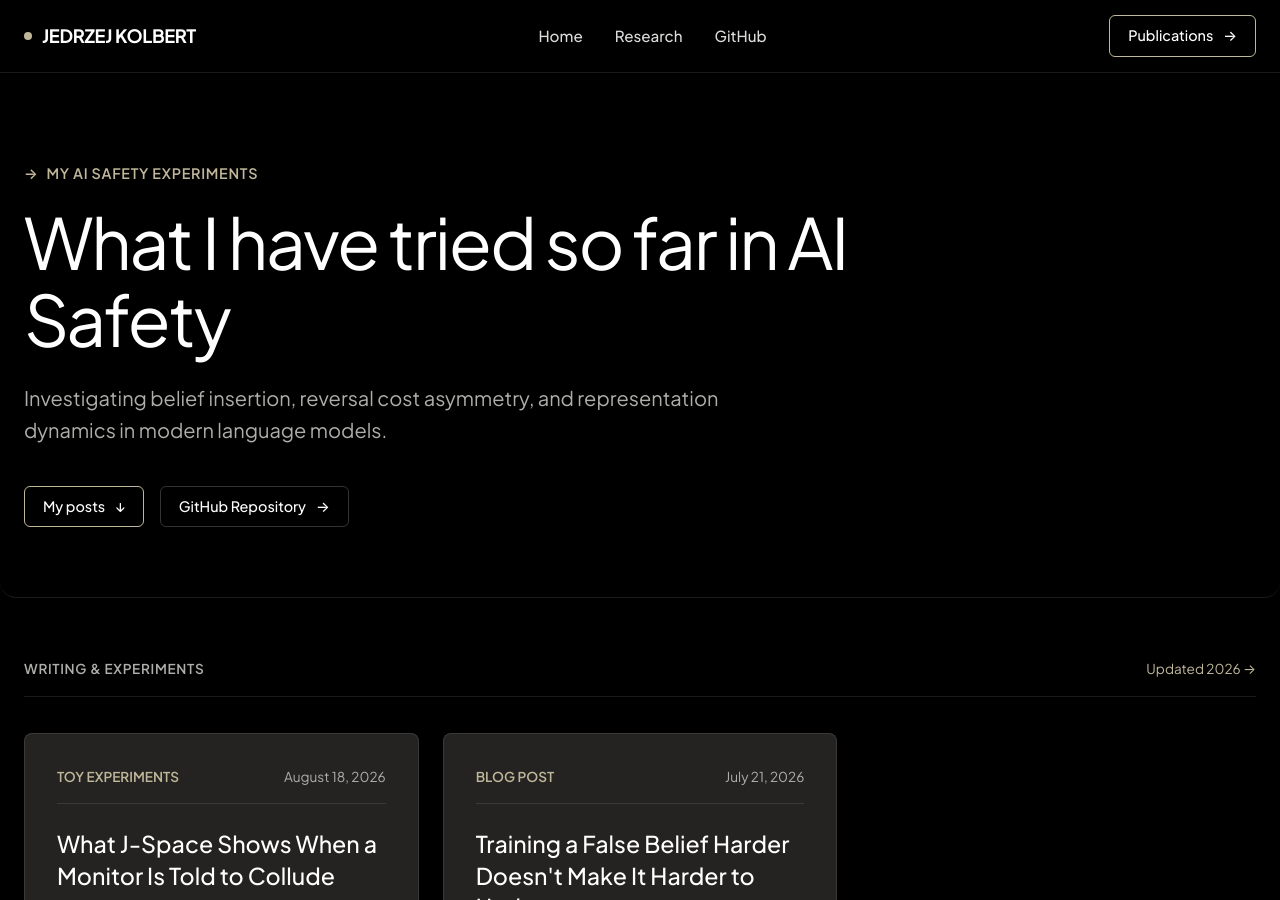
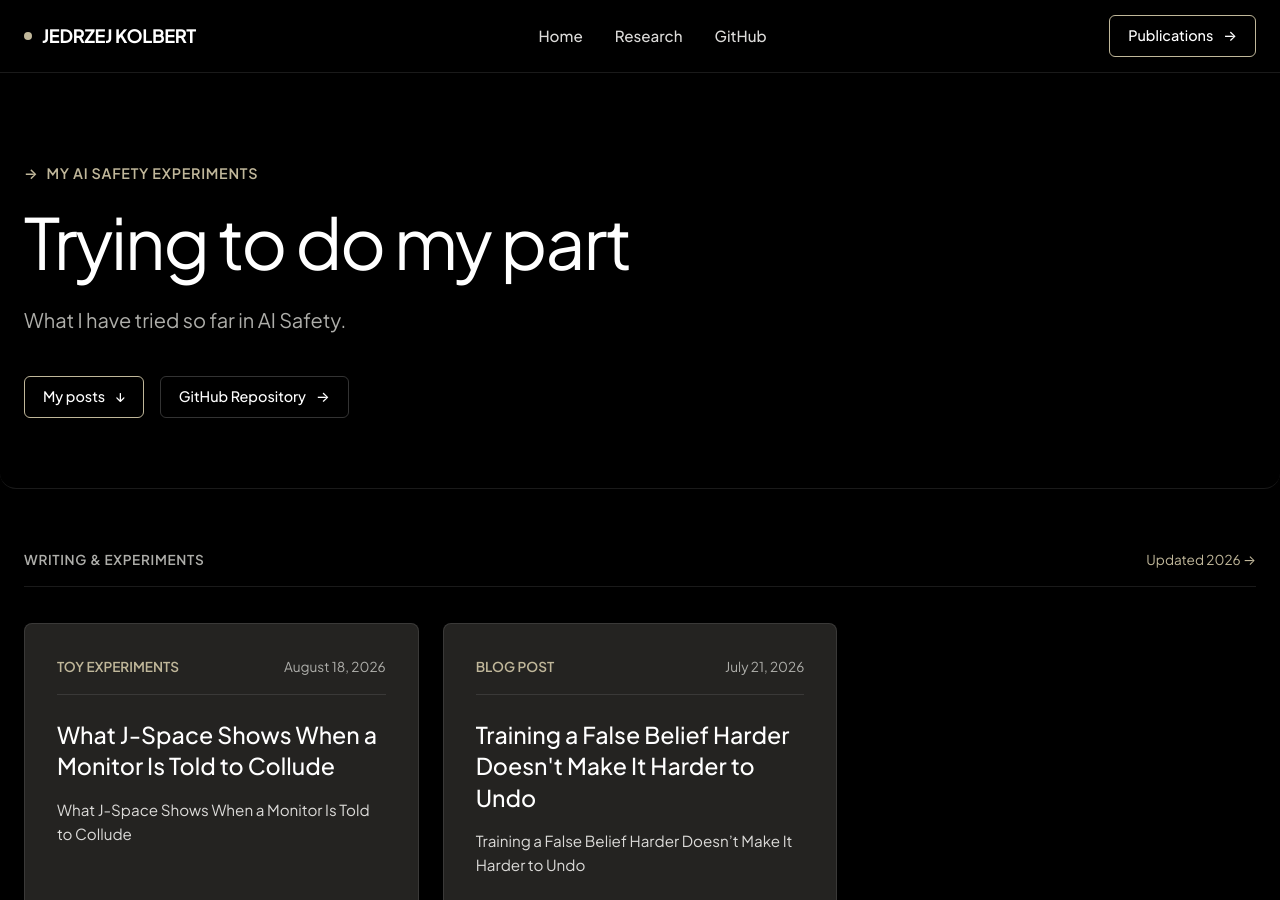
Before and after one commit to jedrzej-kolbert/jedrzej-kolbert.github.io, a Jekyll site: the page built from index.md, in a window 1280 px wide and 900 px high. Built offline with Jekyll 4.4.1, drawn with Linux system fonts in a browser that asks for light colours.

Commit message:
Plainer hero headline
Headline is now "Trying to do my part"; the previous headline moves into the
subtitle, replacing "Investigating belief insertion, reversal cost asymmetry,
and representation dynamics in modern language models."

Co-Authored-By: Claude Opus 5 <noreply@anthropic.com>

```diff
--- a/index.md
+++ b/index.md
@@ -9,10 +9,10 @@ title: Home
       <span>→</span> My AI Safety Experiments
     </div>
     <h1 class="hero-title">
-      What I have tried so far in AI Safety
+      Trying to do my part
     </h1>
     <p class="hero-subtitle">
-      Investigating belief insertion, reversal cost asymmetry, and representation dynamics in modern language models.
+      What I have tried so far in AI Safety.
     </p>
     <div style="display: flex; gap: 16px; flex-wrap: wrap;">
       <a href="#research" class="nav-action-pill">
```
